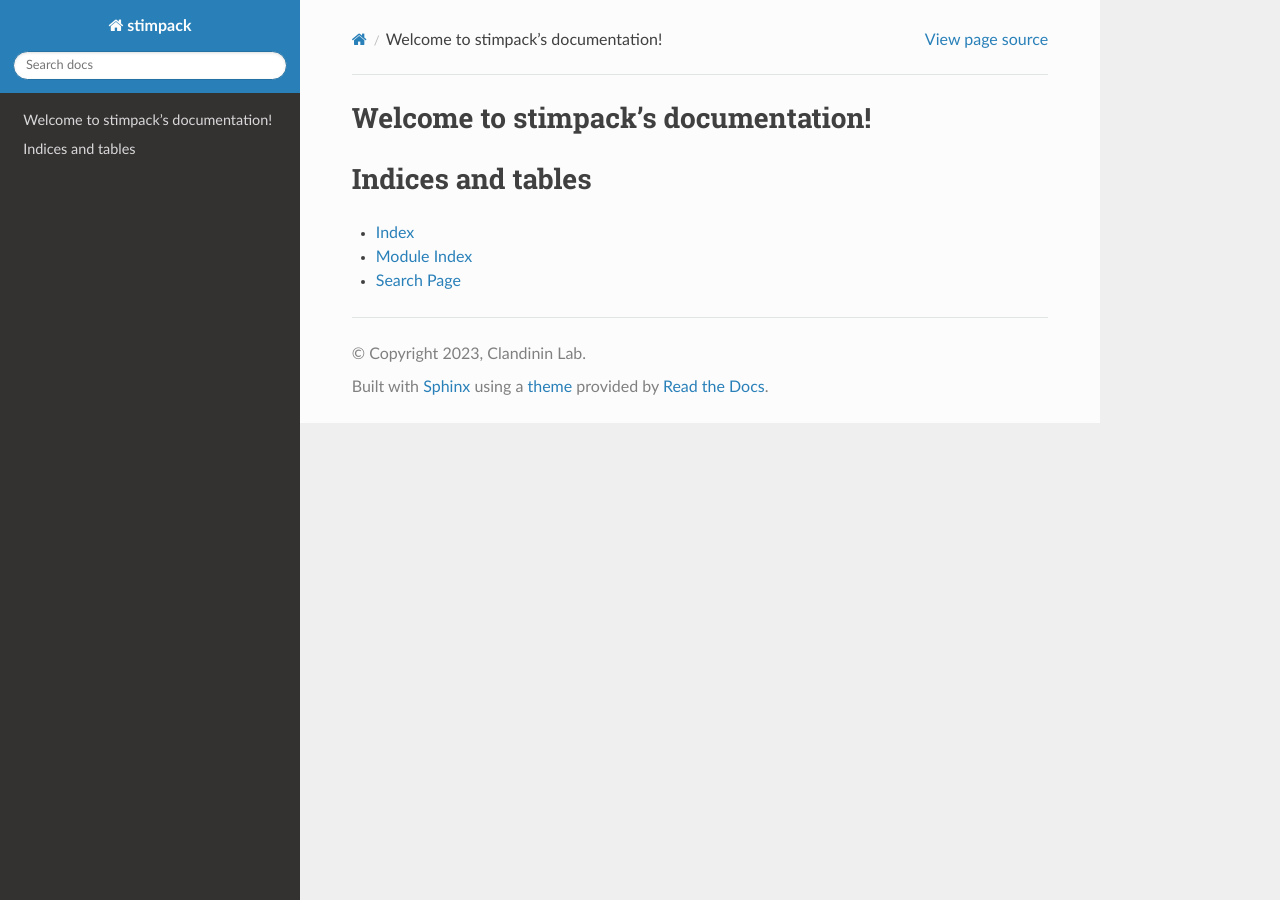
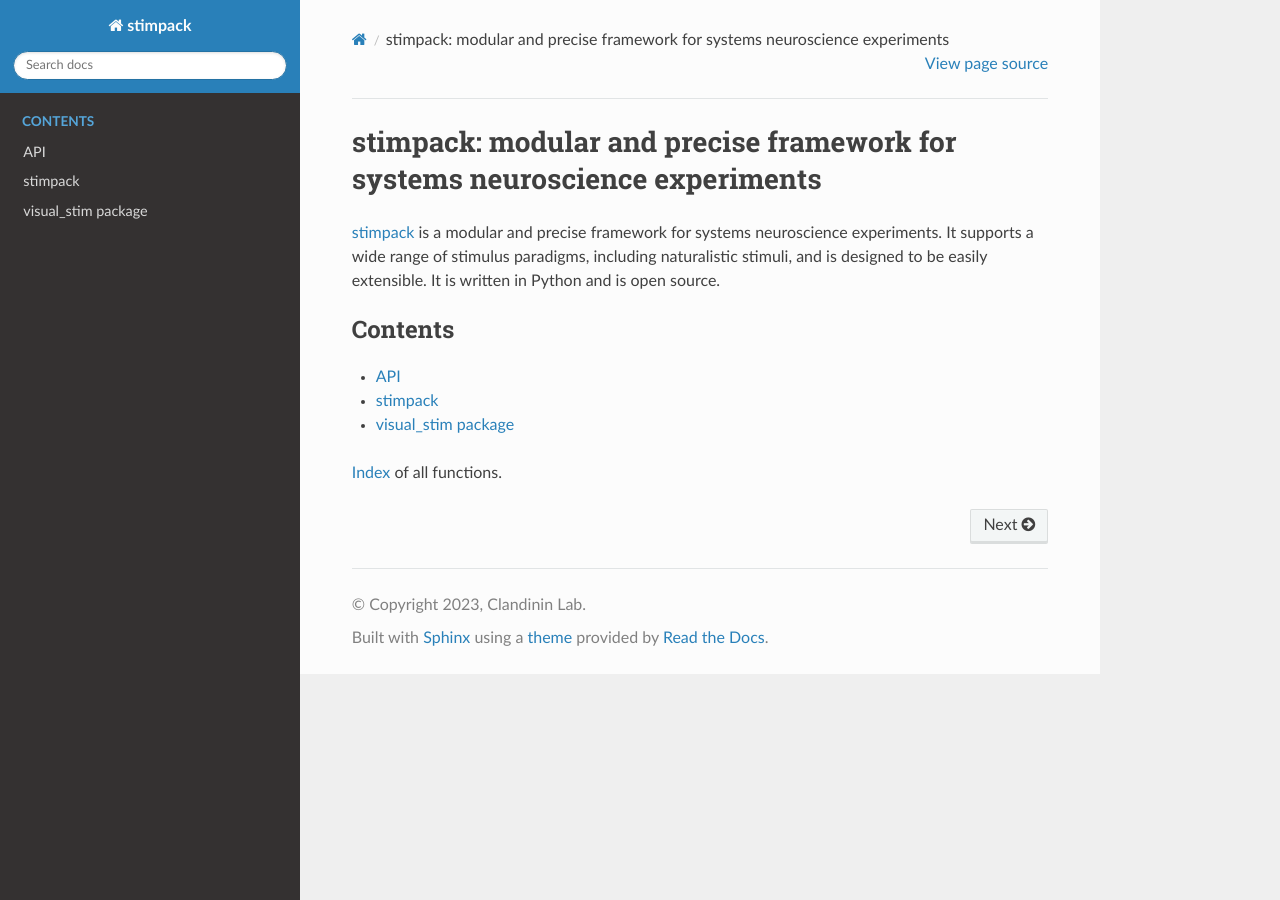
Before and after one commit to ClandininLab/stimpack, a Sphinx documentation site: the page built from docs/source/index.rst, in a window 1280 px wide. Built offline with Sphinx 7.4.7 and the Read the Docs theme 2.0.0, drawn with Linux system fonts in a browser that asks for light colours; pages that are not in the unit, such as notebooks, are missing from menus.

```diff
--- /dev/null
+++ b/docs/source/api.rst
@@ -0,0 +1,15 @@
+API
+===
+
+RPC
+-------------------
+.. toctree::
+    rpc
+    api
+    modules
+
+
+jisual_stim
+-------------------
+
+visual_stim
--- a/docs/source/conf.py
+++ b/docs/source/conf.py
@@ -18,6 +18,7 @@ import stimpack
 sys.path.insert(0, '../../stimpack/src/stimpack/')
 sys.path.insert(0, '../../stimpack/src/stimpack/visual_stim')
 sys.path.insert(0, '../../stimpack/src/stimpack/rpc')
+sys.path.insert(0, '../../')
 
 extensions = [
     'sphinx.ext.autodoc',
--- a/docs/source/index.rst
+++ b/docs/source/index.rst
@@ -1,20 +1,24 @@
-.. stimpack documentation master file, created by
-   sphinx-quickstart on Sat Nov 11 14:17:03 2023.
+.. stimpackdocumentation master file, created by
+   sphinx-quickstart on Wed Jan  7 11:32:20 2015.
    You can adapt this file completely to your liking, but it should at least
    contain the root `toctree` directive.
 
-Welcome to stimpack's documentation!
-====================================
+======================================
+stimpack: modular and precise framework for systems neuroscience experiments
+======================================
+
+`stimpack`_ is a modular and precise framework for systems neuroscience experiments. It supports a wide range of stimulus paradigms, including naturalistic stimuli, and is designed to be easily extensible. It is written in Python and is open source.
+
+
+.. _stimpack: https://github.com/clandininlab/stimpack/
 
 .. toctree::
-   :maxdepth: 2
-   :caption: Contents:
+    :maxdepth: 1
+    :caption: Contents
+
+    api
+    modules
+    visual_stim
 
 
-
-Indices and tables
-==================
-
-* :ref:`genindex`
-* :ref:`modindex`
-* :ref:`search`
+:ref:`genindex` of all functions.
--- a/docs/source/modules.rst
+++ b/docs/source/modules.rst
@@ -2,7 +2,7 @@ stimpack
 ========
 
 .. toctree::
-   :maxdepth: 4
+   :maxdepth: 2
 
    device
    experiment
```
